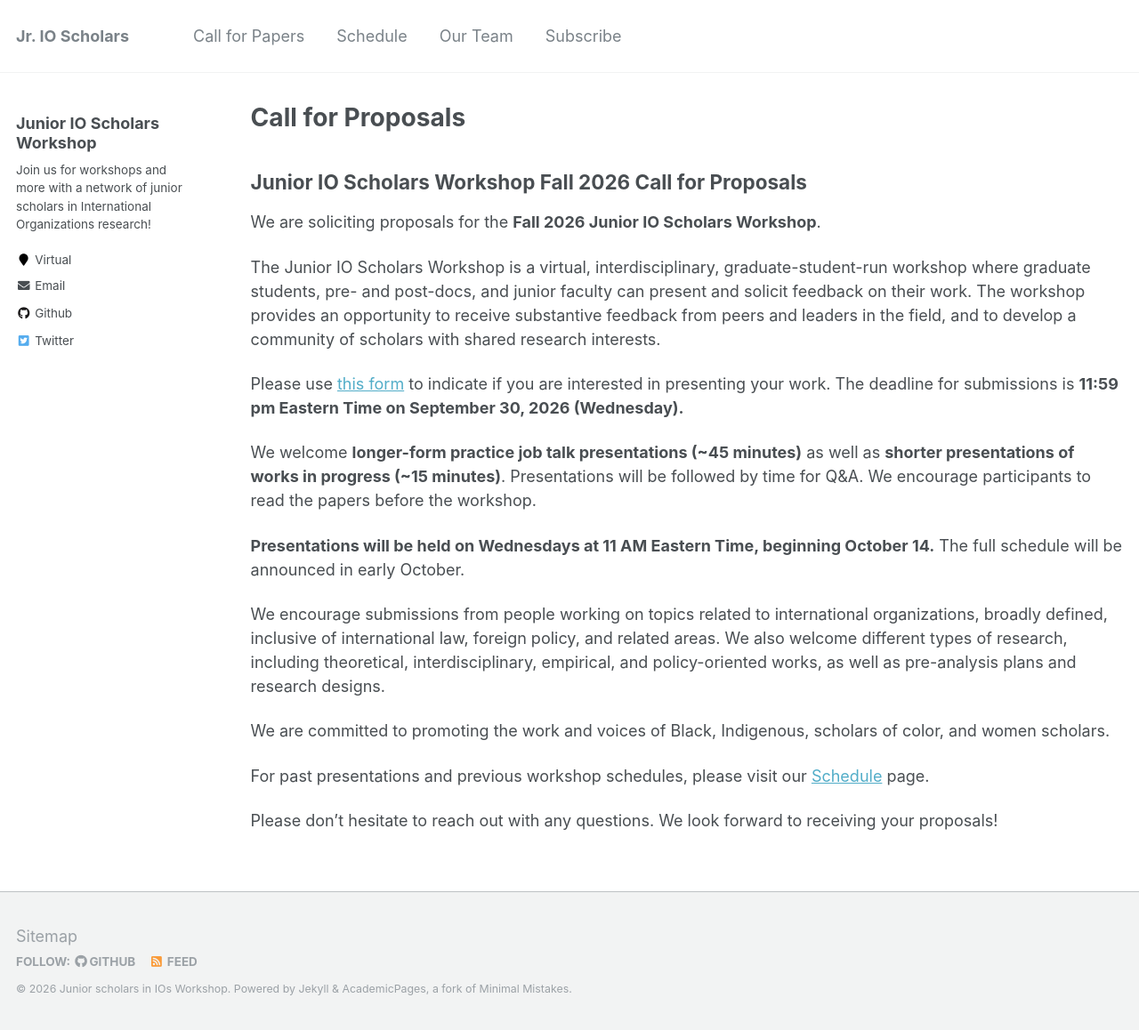
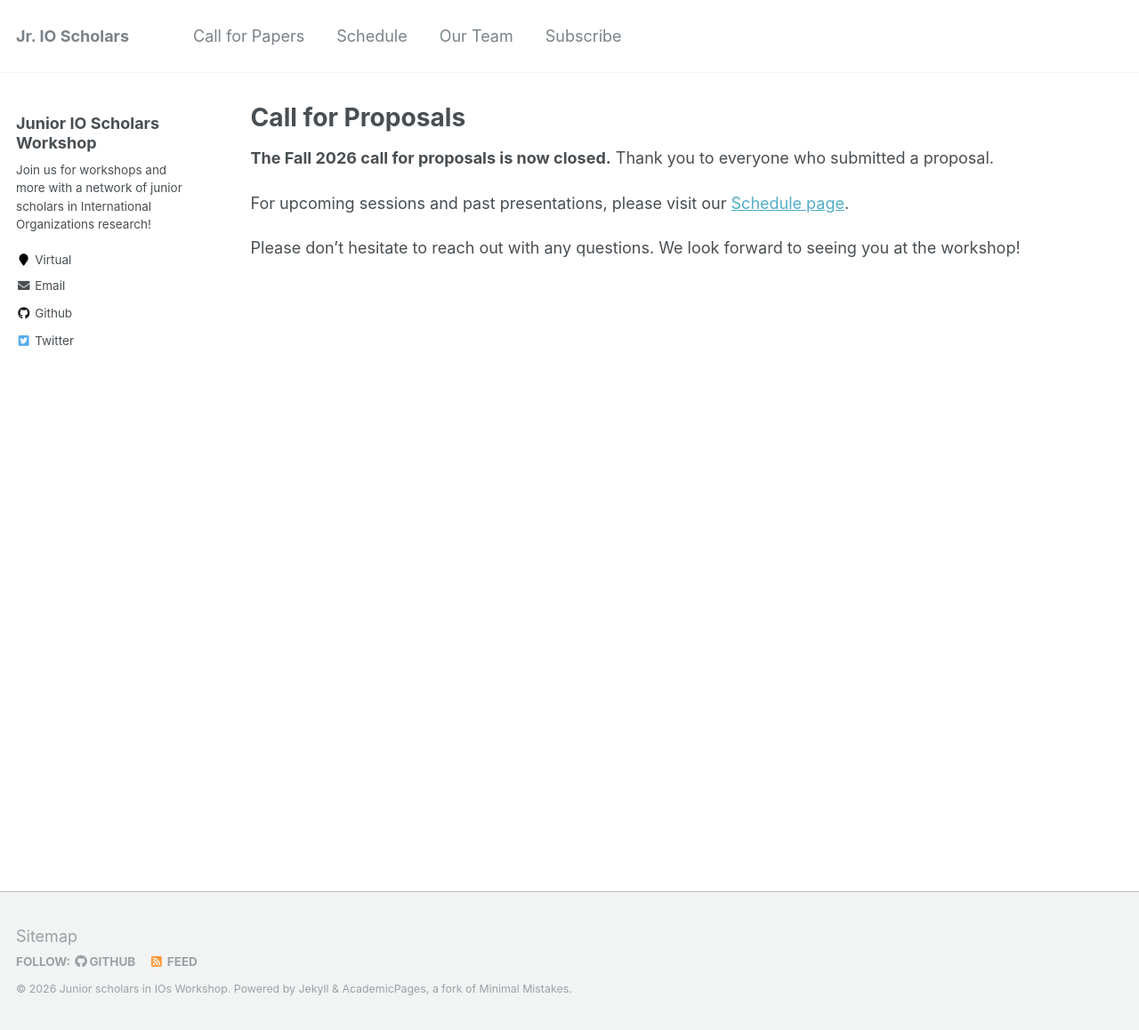
Before and after one commit to IO-workshop/IO-workshop.github.io, a Jekyll site: the page built from _pages/cfp.md, in a window 1280 px wide and 1158 px high. Shown: the whole window at 89% size. Built offline with Jekyll 4.4.1, drawn with Linux system fonts in a browser that asks for light colours.

Commit message:
Cfp page update

```diff
--- a/_pages/cfp.md
+++ b/_pages/cfp.md
@@ -5,7 +5,15 @@ permalink: /cfp/
 author_profile: true
 ---
 
-## Junior IO Scholars Workshop Fall 2026 Call for Proposals
+**The Fall 2026 call for proposals is now closed.** Thank you to everyone who submitted a proposal.
+
+For upcoming sessions and past presentations, please visit our [Schedule page](https://io-workshop.github.io/schedule/).
+
+Please don't hesitate to reach out with any questions. We look forward to seeing you at the workshop!
+
+
+
+<!-- ## Junior IO Scholars Workshop Fall 2026 Call for Proposals
 
 We are soliciting proposals for the **Fall 2026 Junior IO Scholars Workshop**.
 
@@ -23,7 +31,7 @@ We are committed to promoting the work and voices of Black, Indigenous, scholars
 
 For past presentations and previous workshop schedules, please visit our <a href="https://io-workshop.github.io/schedule/">Schedule</a> page.
 
-Please don't hesitate to reach out with any questions. We look forward to receiving your proposals!
+Please don't hesitate to reach out with any questions. We look forward to receiving your proposals! -->
 
 
 <!--
```
